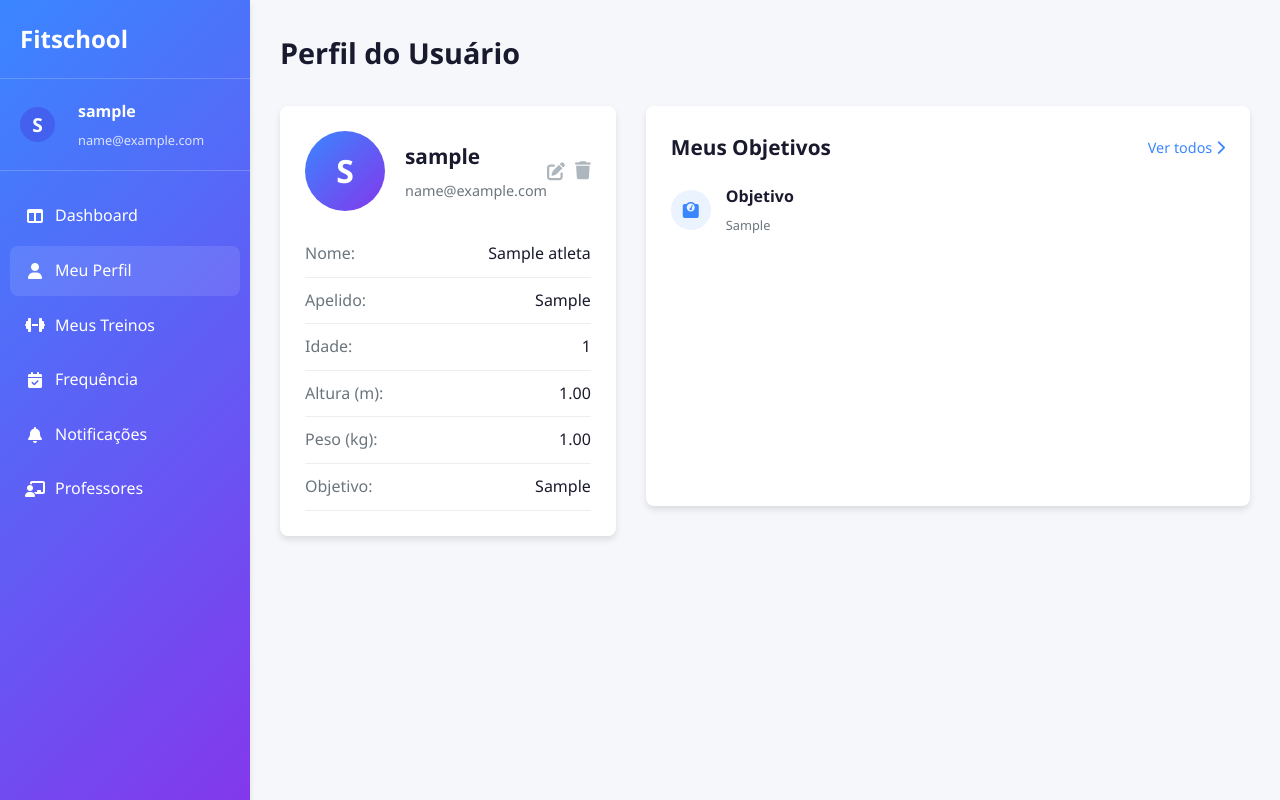
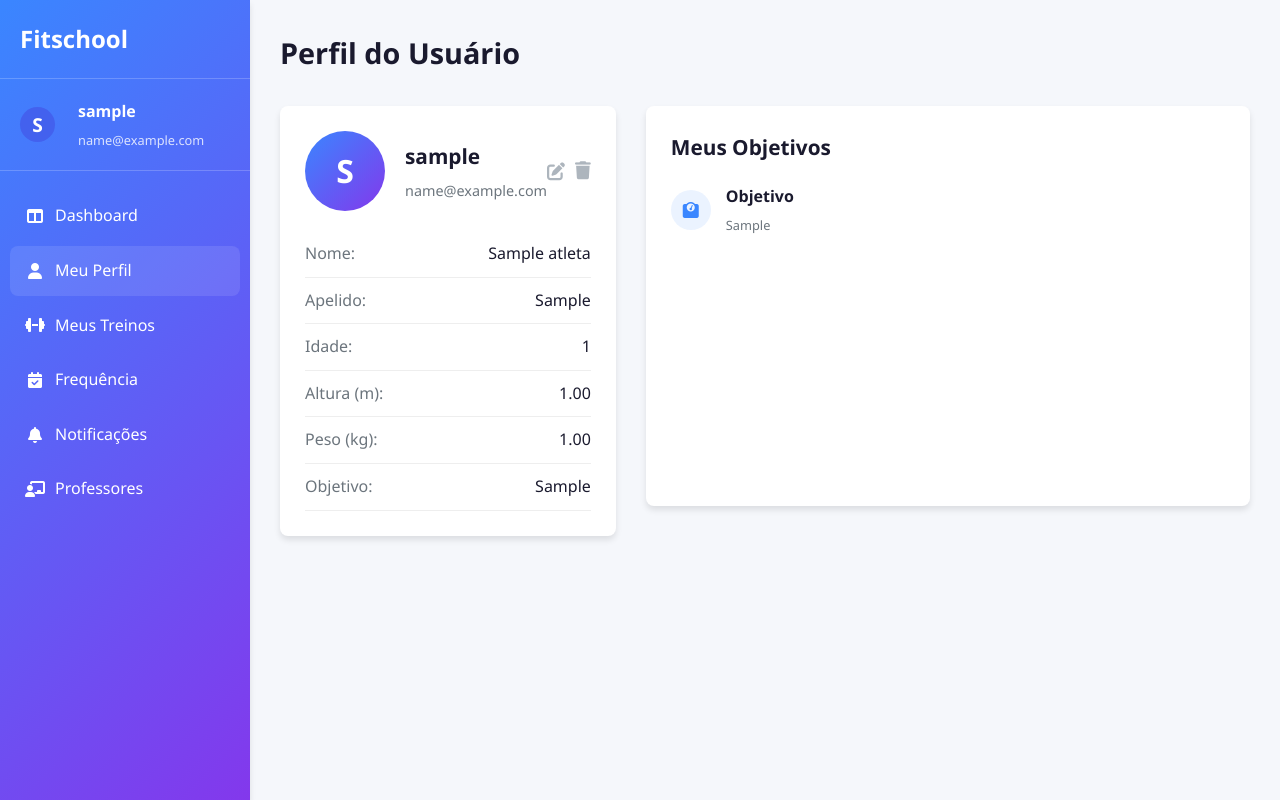
Before and after one commit to pedroompc/FitSchool-FDS, a Django app: page /user/menu/menu/perfil/ in a window 1280 px wide. Run offline with Django 5.2, Linux system fonts and the light colour scheme; a user stored in the database is signed in; tables that the repository leaves empty hold one stand-in row (values such as "Sample post").

Commit message:
Removendo botão ver todos perfilUsuario

```diff
--- a/fitschool/templates/fitschool/pages/perfilUsuario.html
+++ b/fitschool/templates/fitschool/pages/perfilUsuario.html
@@ -122,7 +122,6 @@
             <div class="goals-card">
                 <div class="card-header">
                     <h3>Meus Objetivos</h3>
-                    <a href="#">Ver todos <i class="fas fa-chevron-right"></i></a>
                 </div>
 
                 <div class="goal-item">
```
